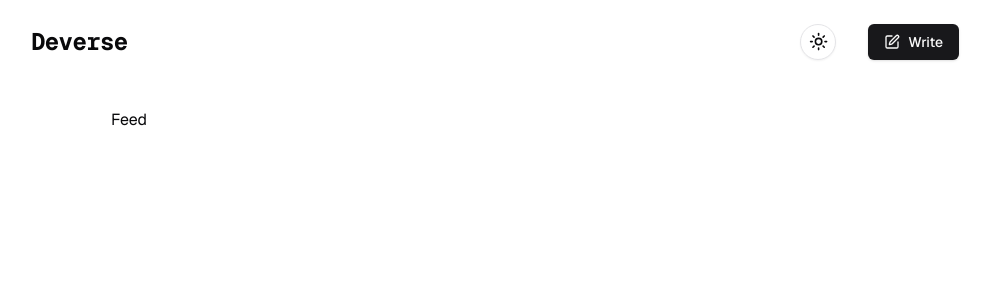
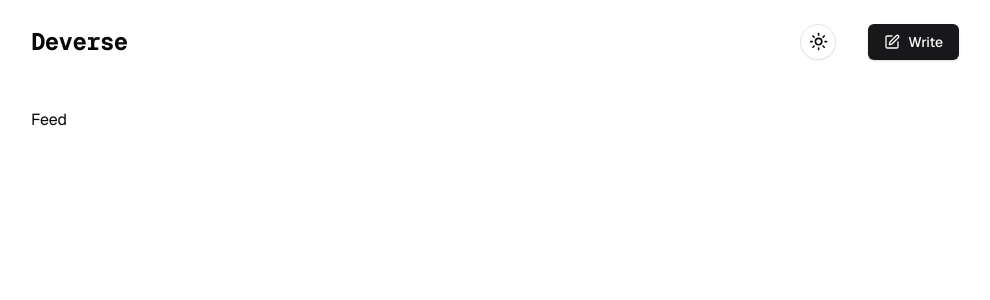
Before and after one commit to patricks-js/deverse, a Next.js app in the folder apps/web/: page / in a window 1280 px wide. Shown: the top 300 px of the page, without its empty margins (145-1135 px from the left). Built offline with nearby package versions, Linux system fonts and the light colour scheme.

Commit message:
fix: site layout width

```diff
--- a/apps/web/src/app/(site)/layout.tsx
+++ b/apps/web/src/app/(site)/layout.tsx
@@ -6,7 +6,7 @@ export default function SiteLayout({
   return (
     <div className="min-h-screen px-6 max-w-screen-lg mx-auto sm:px-8 lg:px-12">
       <Header />
-      <main className="max-w-screen-md mx-auto pt-6 pb-14">{children}</main>
+      <main className="pt-6 pb-14">{children}</main>
     </div>
   );
 }
```
